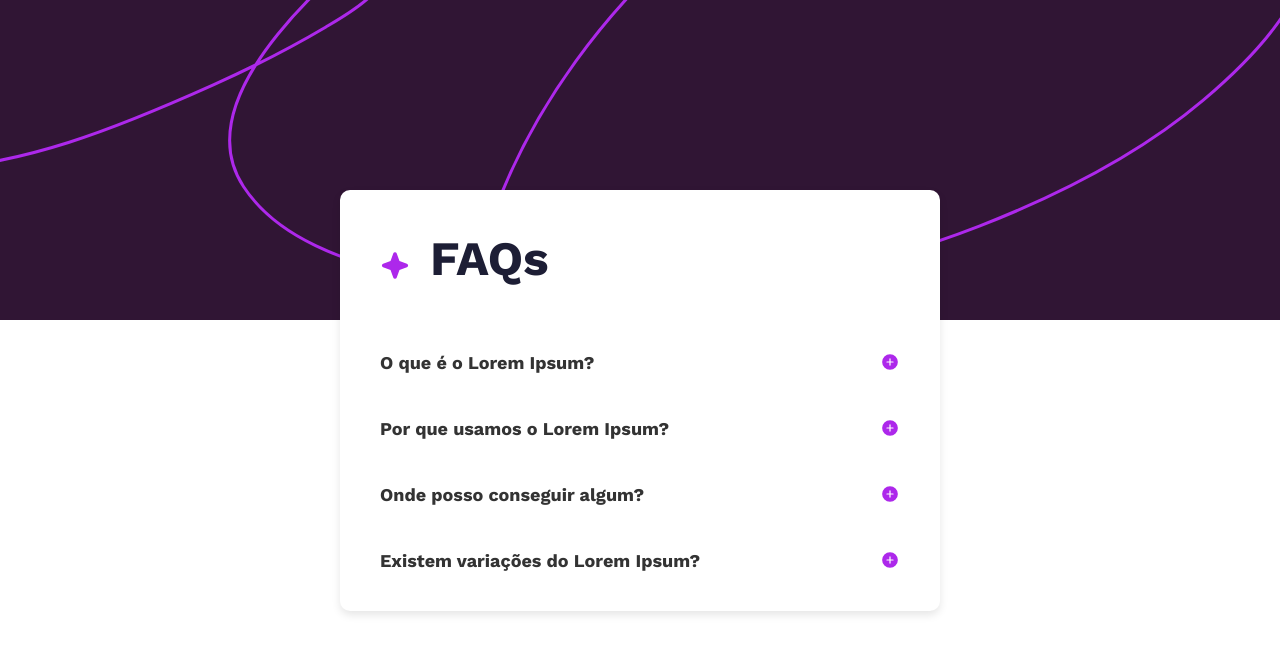
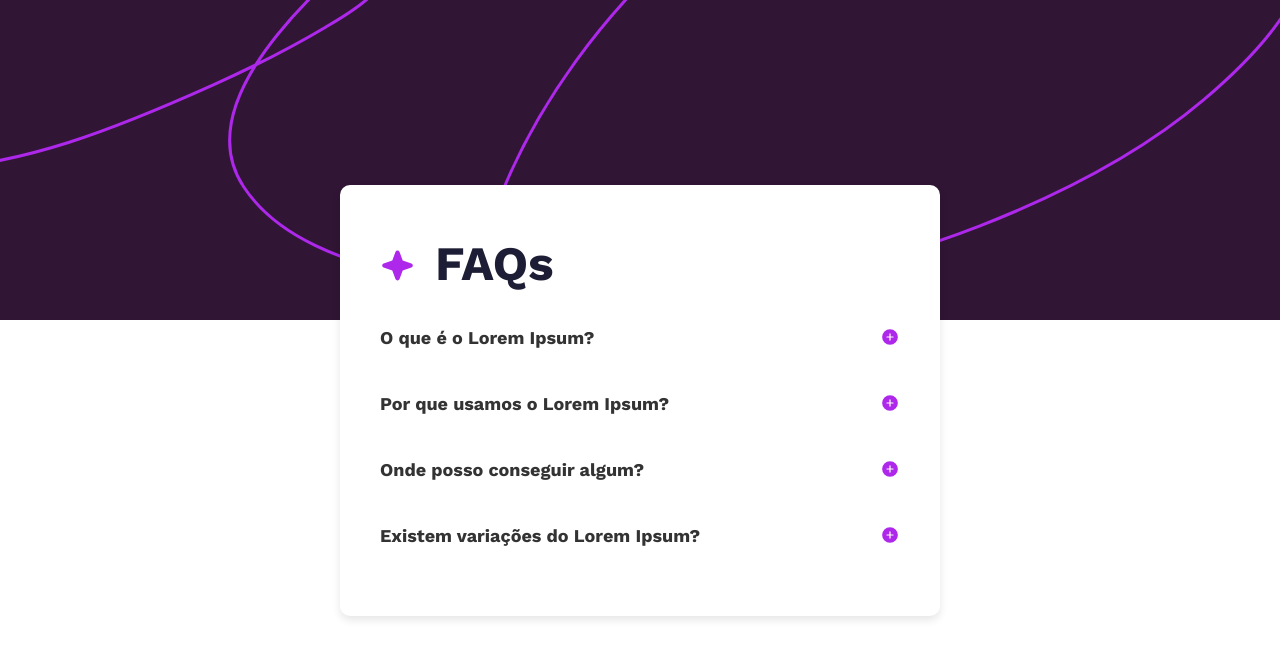
Before and after one commit to WallefRyan/FAQs-accordion, a plain HTML site: page index.html in a window 1280 px wide. Drawn offline with nearby package versions, Linux system fonts and the light colour scheme.

Commit message:
Pequenas alteraçoes CSS

```diff
--- a/src/css/index.css
+++ b/src/css/index.css
@@ -31,14 +31,14 @@ body {
 
 .header img {
     margin-right: 20px;
-    width: 30px;
+    width: 35px;
 }
 
 .header h1 {
     font-size: 3.0em;
-
     color: hsl(238, 29%, 16%);
     margin: 0 0 15px 0;
+    padding-top: 10px;
 }
 
 .container {
@@ -68,7 +68,7 @@ body {
     font-weight: bold;
     color: #333;
     text-decoration: none;
-    padding-top: 30px;
+    padding-bottom: 30px;
 }
 
 .btn img {
```
